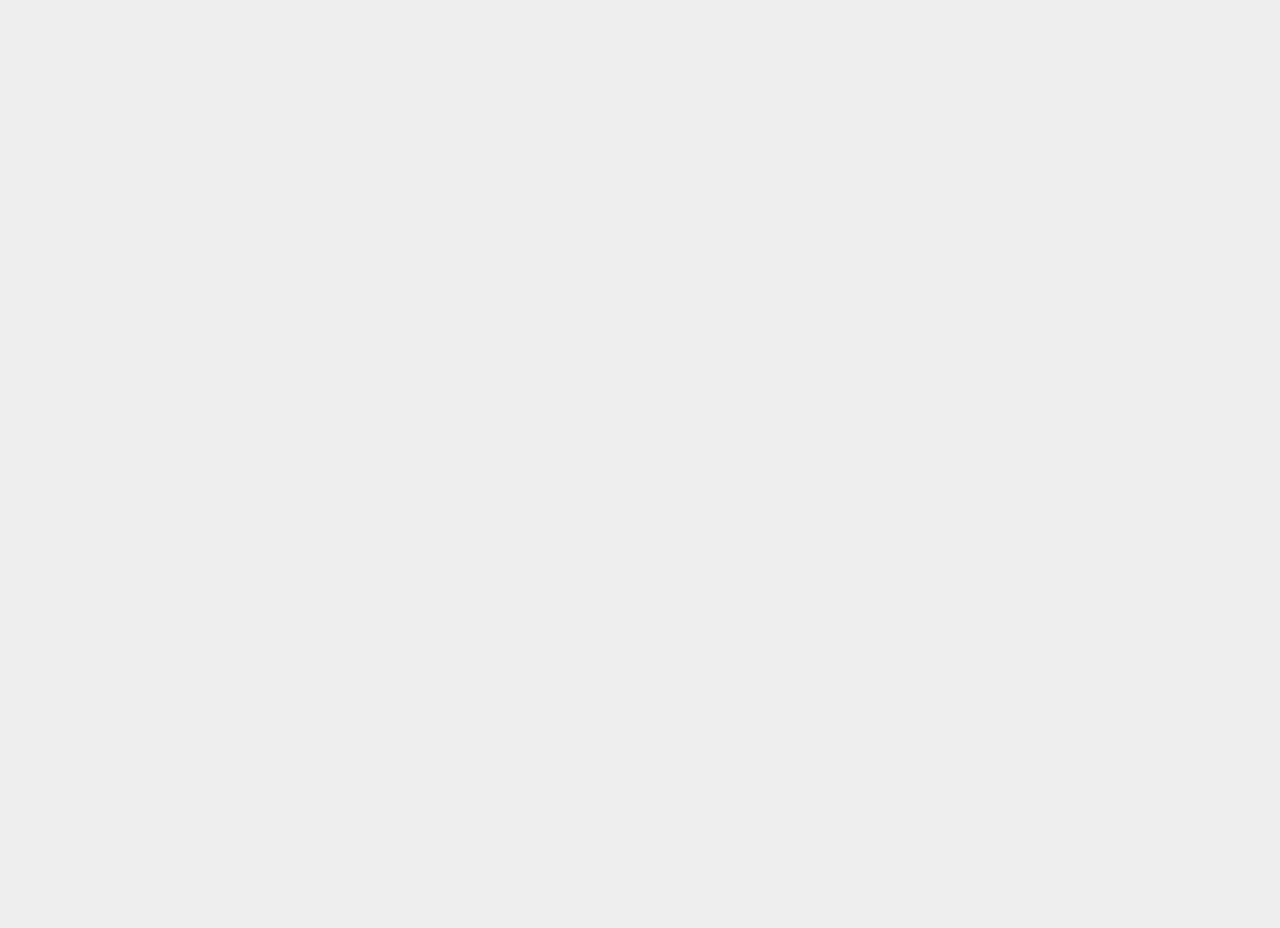
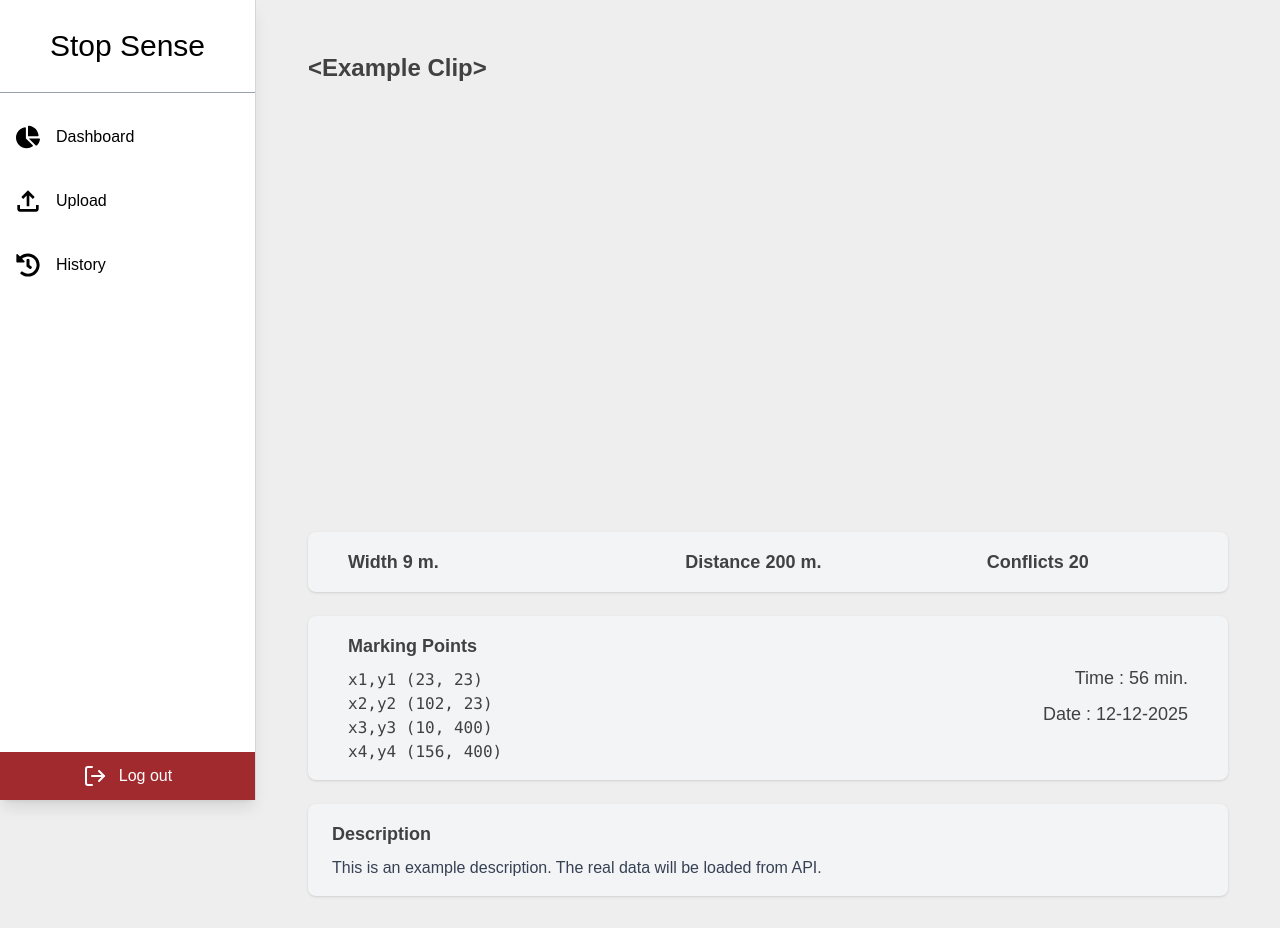
Before and after one commit to PureCore-Pine/Stop-Sense_front, a React (Vite) app: page /viewclip in a window 1280 px wide. Before the commit this address had no page. Before the commit the page ends 800 px from the top, so only its background shows below. Built offline with nearby package versions, Linux system fonts and the light colour scheme.

Commit message:
viewclip

```diff
--- a/package.json
+++ b/package.json
@@ -15,6 +15,7 @@
     "react": "^19.0.0",
     "react-dom": "^19.0.0",
     "react-icons": "^5.5.0",
+    "react-player": "^2.16.0",
     "react-router-dom": "^7.1.5",
     "tailwindcss": "^4.0.9"
   },
--- a/src/MyRouter.tsx
+++ b/src/MyRouter.tsx
@@ -5,6 +5,7 @@ import UploadPage from './pages/UploadPage';
 import UploadAndDraw from './pages/LoginPage';
 import RegisterPage from './pages/RegisterPage';
 import Layout from './components/Layout';
+import ViewClip from './pages/Viewclip';
 
 import TestPage from './pages/Test'
 import ProtectedRoutes from "./utils/ProtectedRoutes";
@@ -44,16 +45,12 @@ export default function MyRouter() {
           <Route path="/dashboard" element={<Layout><Dashboard /></Layout>} />
           <Route path="/history" element={<Layout><HistoryPage /></Layout>} />
           <Route path="/upload" element={<Layout><UploadPage /></Layout>} />
+          <Route path="/upload" element={<Layout><UploadPage /></Layout>} />
+          <Route path="/viewclip" element={<Layout><ViewClip /></Layout>} />
+          {/* หน้า Login และ Register ไม่มี Layout */}
+          <Route path="/register" element={<RegisterPage />} /></Route>
 
-          {/* หน้า Login และ Register ไม่มี Layout */}
-          <Route path="/register" element={<RegisterPage />} />
-
-        </Route>
-
-        <Route path="/login" element={<UploadAndDraw />} />
-
-
-      </Routes>
+        <Route path="/login" element={<UploadAndDraw />} /></Routes>
     </>
 
 
--- /dev/null
+++ b/src/pages/Viewclip.tsx
@@ -0,0 +1,107 @@
+import React, { useEffect, useState } from "react";
+import { useParams } from "react-router-dom";
+import ReactPlayer from "react-player";
+import axios from "axios";
+
+interface ClipData {
+  clipName: string;
+  youtubeUrl: string;
+  width: number;
+  distance: number;
+  conflicts: number;
+  processingTime: string;
+  date: string;
+  markingPoints: { x: number; y: number }[];
+  description: string;
+}
+
+const mockData: ClipData = {
+  clipName: "Example Clip",
+  youtubeUrl: "https://www.youtube.com/watch?v=fXw1PERFGMs",
+  width: 9,
+  distance: 200,
+  conflicts: 20,
+  processingTime: "56 min.",
+  date: "12-12-2025",
+  markingPoints: [
+    { x: 23, y: 23 },
+    { x: 102, y: 23 },
+    { x: 10, y: 400 },
+    { x: 156, y: 400 }
+  ],
+  description: "This is an example description. The real data will be loaded from API."
+};
+
+const ViewClip: React.FC = () => {
+  const { clip_id } = useParams();
+  const [clipData, setClipData] = useState<ClipData>(mockData);
+
+  useEffect(() => {
+    if (!clip_id) {
+      console.warn("No clip_id provided, using mock data.");
+      return;
+    }
+
+    axios.get(`https://api.example.com/clipdata/${clip_id}`)
+      .then((response) => {
+        setClipData(response.data);
+      })
+      .catch((error) => {
+        console.error("Error fetching clip data:", error);
+      });
+  }, [clip_id]);
+
+  return (
+    <div className="p-8">
+      <h2 className="text-2xl font-bold mb-6">&lt;{clipData.clipName}&gt;</h2>
+
+      {/* Video Player */}
+      <div className="w-full flex justify-center">
+        <ReactPlayer url={clipData.youtubeUrl} controls width="75%" height="400px" />
+      </div>
+
+      {/* ✅ กล่องข้อมูลหลัก */}
+      <div className="mt-6 bg-gray-100 p-4 rounded-lg shadow ">
+        <div className="grid grid-cols-3 gap-4">
+        <div className="pl-6">
+            <p className="text-lg font-semibold">Width {clipData.width} m.</p>
+          </div>
+          <div className="pl-15">
+            <p className="text-lg font-semibold">Distance {clipData.distance} m.</p>
+          </div>
+          <div className="pl-15">
+            <p className="text-lg font-semibold">Conflicts {clipData.conflicts}</p>
+          </div>
+        </div>
+      </div>
+
+{/* Marking Points + Date & Time */}
+<div className="mt-6 bg-gray-100 p-4 rounded-lg shadow flex justify-between items-start">
+  {/* ✅ Marking Points (ด้านซ้าย) */}
+  <div className="pl-6">
+    <p className="text-lg font-bold mb-2">Marking Points</p>
+    {clipData.markingPoints.map((point, index) => (
+      <p key={index} className="font-mono">
+        x{index + 1},y{index + 1} ({point.x}, {point.y})
+      </p>
+    ))}
+  </div>
+
+  {/* ✅ Date & Time (ด้านขวา) */}
+  <div className="pr-6 text-right">
+
+    <p className="mt-8 text-lg  ">Time : {clipData.processingTime}</p>
+    <p className="mt-2 text-lg ">Date : {clipData.date}</p>
+  </div>
+</div>
+
+      {/* Description */}
+      <div className="mt-6 bg-gray-100 p-4 rounded-lg shadow pl-6">
+        <p className="text-lg font-semibold mb-2">Description</p>
+        <p className="text-gray-700">{clipData.description}</p>
+      </div>
+    </div>
+  );
+};
+
+export default ViewClip;
--- a/src/utils/ProtectedRoutes.tsx
+++ b/src/utils/ProtectedRoutes.tsx
@@ -4,7 +4,8 @@ import { Outlet, Navigate } from "react-router-dom";
 const ProtectedRoutes: React.FC = () => {
 
     // var user = null;
-    var user = localStorage.getItem('user_id')
+    // var user = localStorage.getItem('user_id')
+    var user = true
 
     return user ? <Outlet /> : <Navigate to="/login" />
 }
```
Also changed, not shown: 1 other file (tests, documents, lock files or other folders).
